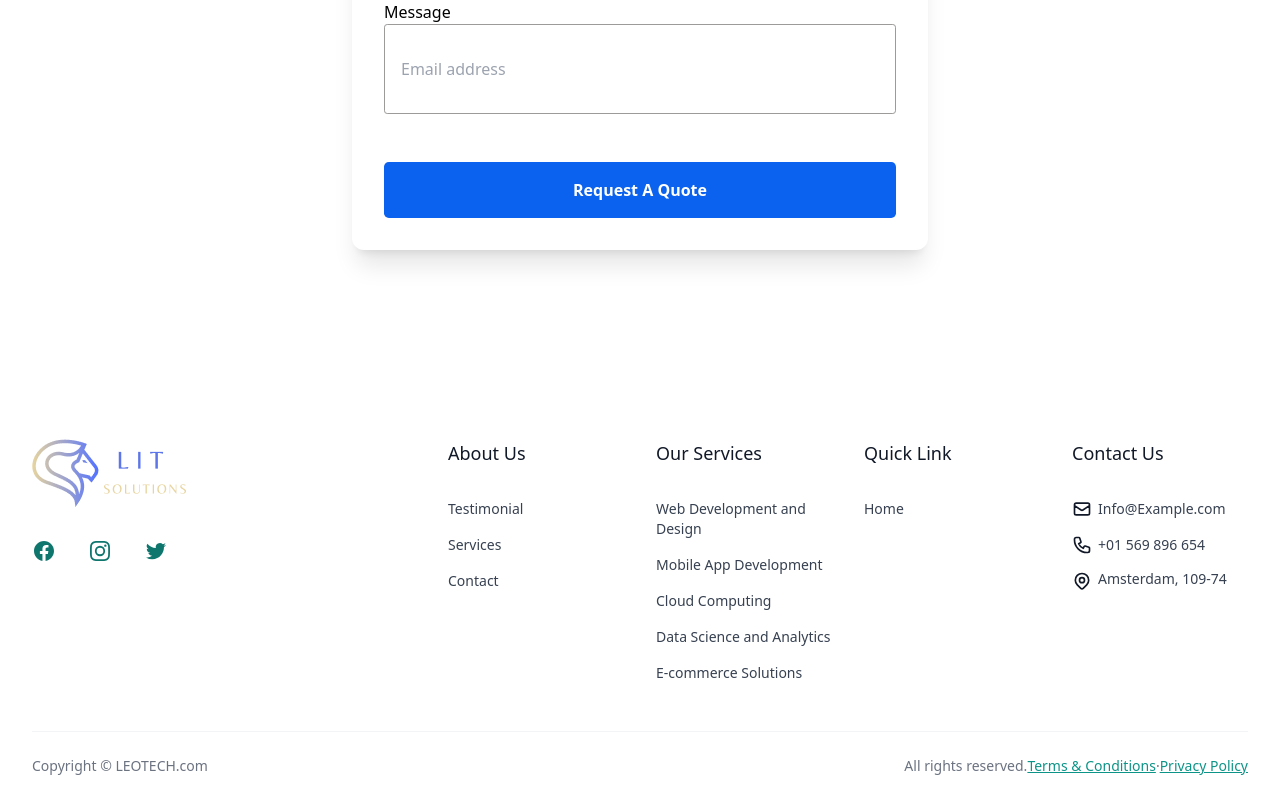
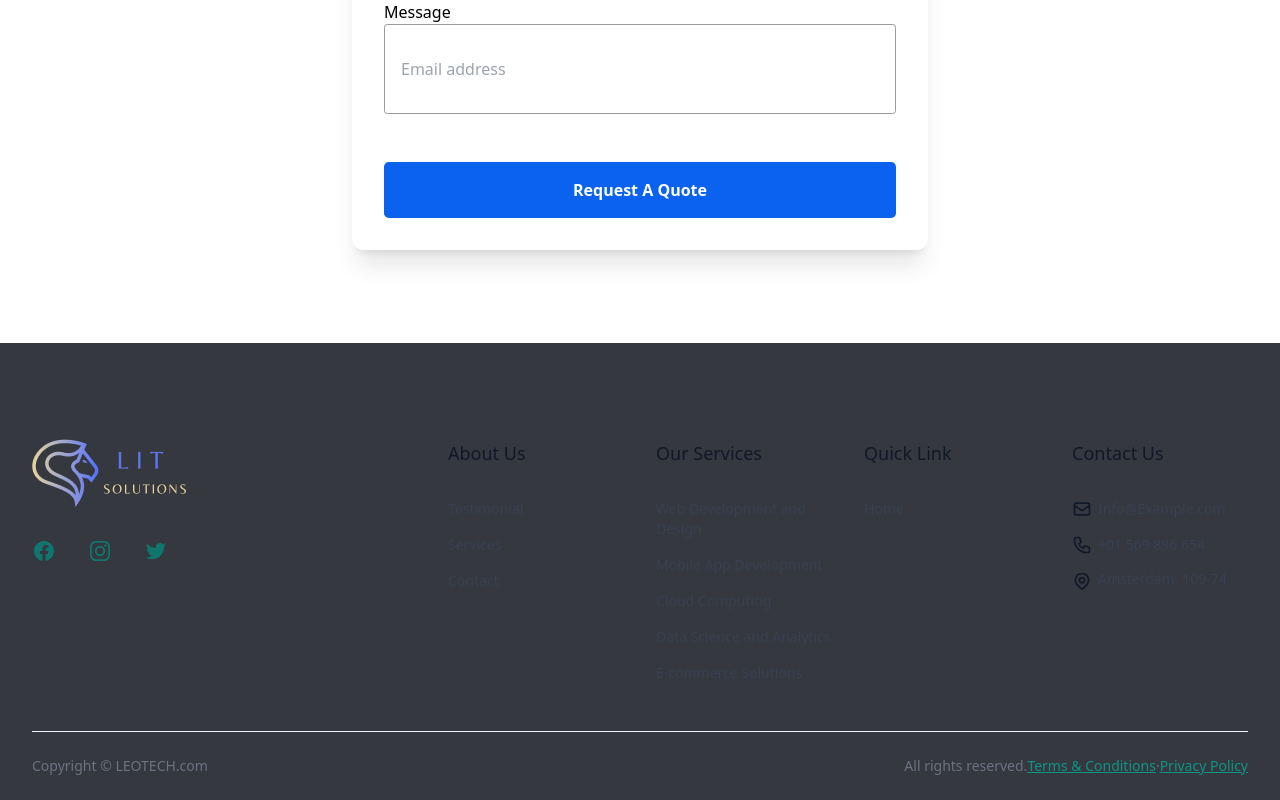
Before and after one commit to jaivikpatel2001/leotech, a React (Create React App) app: page / in a window 1280 px wide. Shown: the part 6862-7662 px from the top of the page. Built offline with nearby package versions, Linux system fonts and the light colour scheme.

Commit message:
bugfixing

```diff
--- a/src/Components/Footer/Footer.css
+++ b/src/Components/Footer/Footer.css
@@ -42,6 +42,7 @@
 } */
 .footercontainer {
   margin-top: 6rem;
+  background-color: #36383f;
 }
 .flogoright {
   font-size: 1.2rem;
--- a/src/Components/Header/Header.css
+++ b/src/Components/Header/Header.css
@@ -180,6 +180,7 @@
     mix-blend-mode: darken;
     height: 45vh;
     width: 50vb;
+    margin-left: -1rem;
   }
   .nav {
     width: 100%;
```
